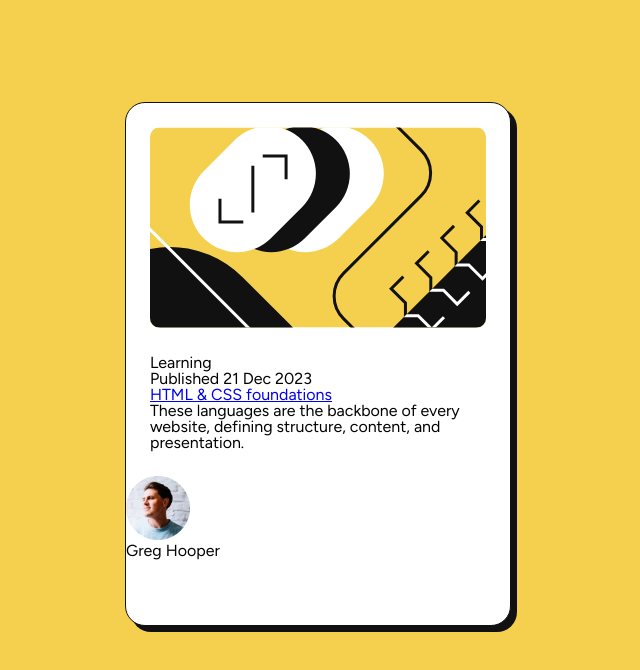
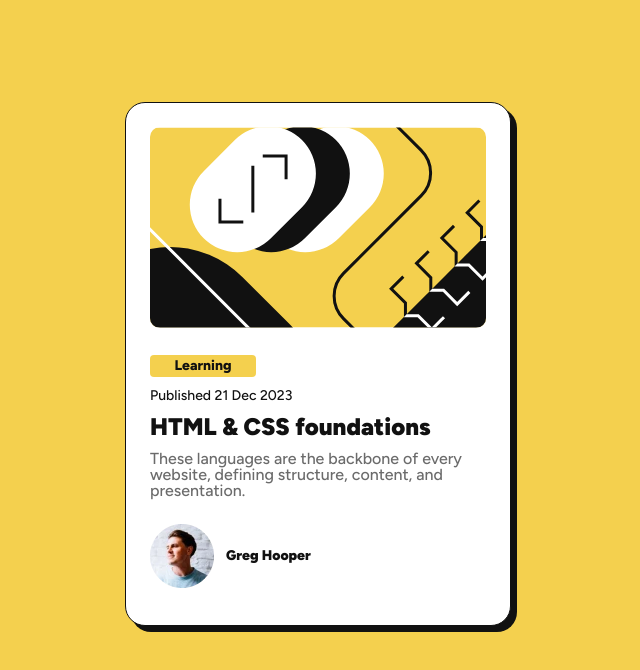
Before and after one commit to Carlos-Eduardo-S/Projeto-Card-Visual, a plain HTML site: page index.html in a window 1280 px wide. Shown: the whole page, without its empty margins (322-962 px from the left). Drawn offline with Linux system fonts and the light colour scheme.

Commit message:
Terminado a estilização na versão Desktop
Terminado toda a estilização na versão do Desktop.

```diff
--- a/Design/style.css
+++ b/Design/style.css
@@ -37,3 +37,52 @@ body {
 .conteudo__apresentacao {
     padding: 0px 24px 24px 24px;
 }
+
+.conteudo__categoria {
+    color: var(--cor-secundaria);
+    font-size: 14px;
+    font-weight: 800;
+    padding: 4px 12px;
+    background-color: var(--cor-primaria);
+    border-radius: 4px;
+    width: 82px;
+    text-align: center;
+    margin-bottom: 12px;
+}
+
+.conteudo__data {
+    color: var(--cor-secundaria);
+    font-size: 14px;
+    font-weight: 500;
+    margin-bottom: 12px;
+}
+
+.conteudo__link {
+    color: var(--cor-secundaria);
+    font-size: 24px;
+    font-weight: 950;
+    text-decoration: none;
+}
+
+.conteudo__link:hover {
+    color: var(--cor-primaria);
+}
+
+.conteudo__texto {
+    margin-top: 12px;
+    color: var(--cor-terciaria);
+    font-weight: 500;
+}
+
+.conteudo__autor {
+    display: flex;
+    gap: 12px;
+    align-items: center;
+    padding-left: 24px;
+}
+
+.autor__nome {
+    color: var(--cor-secundaria);
+    font-size: 14px;
+    font-weight: 950;
+}
```
